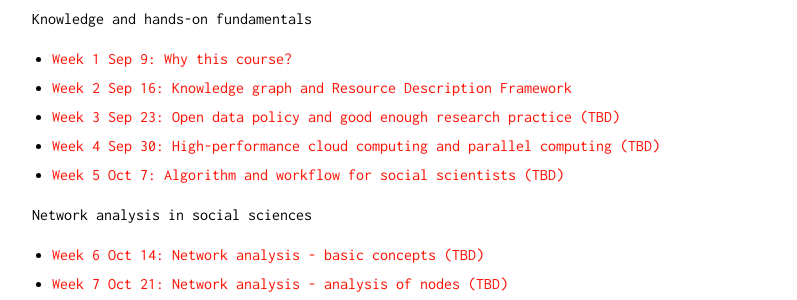
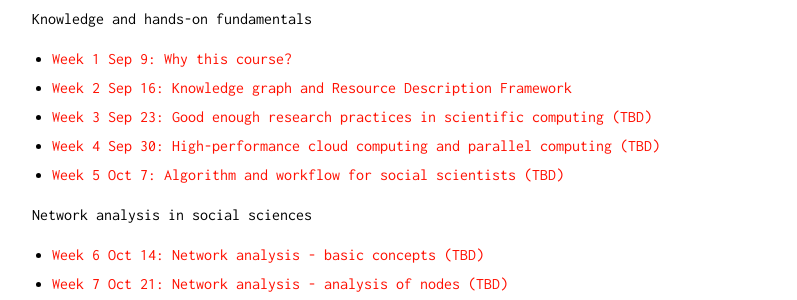
Before and after one commit to Xinjian-Paul-Li/open_data, a Jekyll site: the page built from docs/course_schedule.md, in a window 1280 px wide and 900 px high. Shown: the part 259-559 px from the top of the window, without its empty margins (238-1035 px from the left). Built offline with Jekyll 4.4.1, drawn with Linux system fonts in a browser that asks for light colours; our own code applies the rules of GitHub Pages for plain Markdown files; some of the changed text lies outside the part shown.

Commit message:
update course

```diff
--- a/docs/course_schedule.md
+++ b/docs/course_schedule.md
@@ -5,7 +5,7 @@ Knowledge and hands-on fundamentals
 
 - [Week 1 Sep 9: Why this course?](#w1)
 - [Week 2 Sep 16: Knowledge graph and Resource Description Framework](#w2)
-- [Week 3 Sep 23: Open data policy and good enough research practice (TBD)](#w3)
+- [Week 3 Sep 23: Good enough research practices in scientific computing (TBD)](#w3)
 - [Week 4 Sep 30: High-performance cloud computing and parallel computing (TBD)](#w4)
 - [Week 5 Oct 7: Algorithm and workflow for social scientists (TBD)](#w5)
 
@@ -77,7 +77,7 @@ Text analysis in social sciences
 
 
 ---
-### <a name="w3"> Week 3 Sep 23: Open data policy and good enough research practice </a>
+### <a name="w3"> Week 3 Sep 23: Good enough research practices in scientific computing </a>
 
 #### Before class
 - Readings:
```
